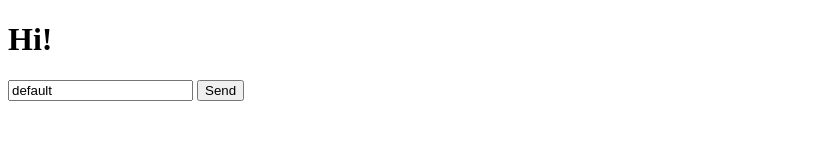
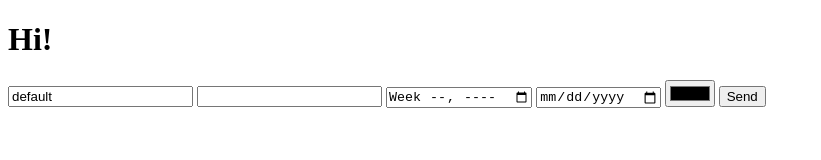
Before and after one commit to cheyauna/3909-server, a website: page public/hello.html in a window 1280 px wide. Shown: the whole page, without its empty margins (0-821 px from the left). Drawn offline with Linux system fonts and the light colour scheme.

Commit message:
updates made in class

```diff
--- a/package.json
+++ b/package.json
@@ -8,6 +8,7 @@
   },
   "dependencies": {
     "express": "^5.1.0",
+    "multer": "^2.4.0",
     "serve-index": "^1.9.2"
   }
 }
--- a/public/hello.html
+++ b/public/hello.html
@@ -7,11 +7,20 @@
 <body>
     <h1>Hi!</h1>
 
-    <form>
-        <input method = "post" type = "text" name = "myTextInput" value = "default" id = "myText">
+    <form method = "post" enctype = "text/plain" onsubmit = "myFunction(event)">
+        <input  type = "text" name = "myTextInput" value = "default" id = "myText">
+        <input type = "password" name = "myPass">
+        <input type = "week" name = "myWeek">
+        <input type = "date" name = "myDate">
+        <input type = "color" name = "myColour">
         <input type = "submit" value = "Send">
     </form>
 </body>
 
+<script>
+    function myFunction(e){
+        alert("Form Submitted");
+    }
+</script>
 
 </html>
```
Also changed, not shown: server.js (+4 -5 lines), 1 other file.
